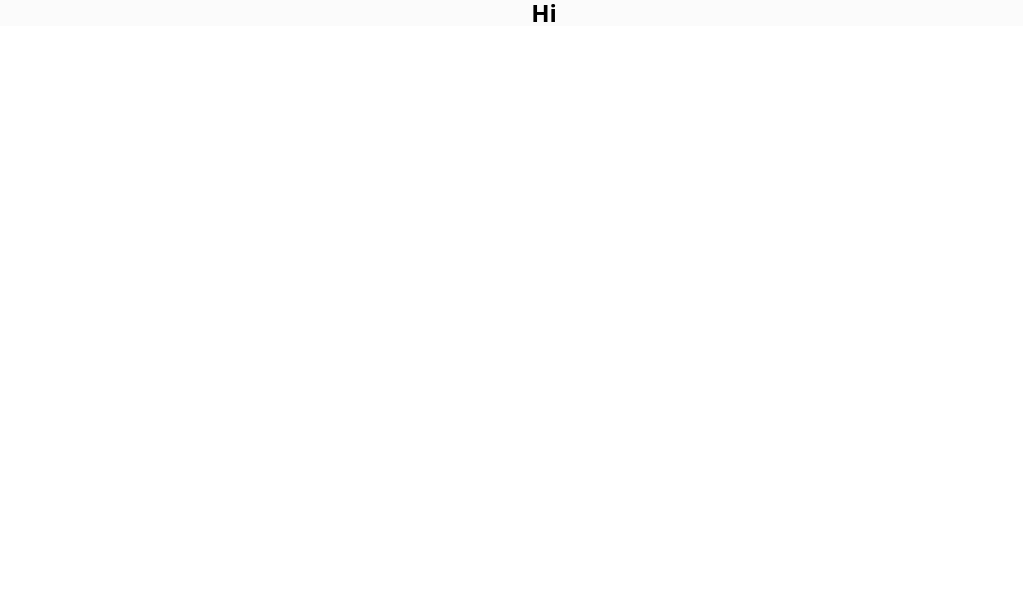
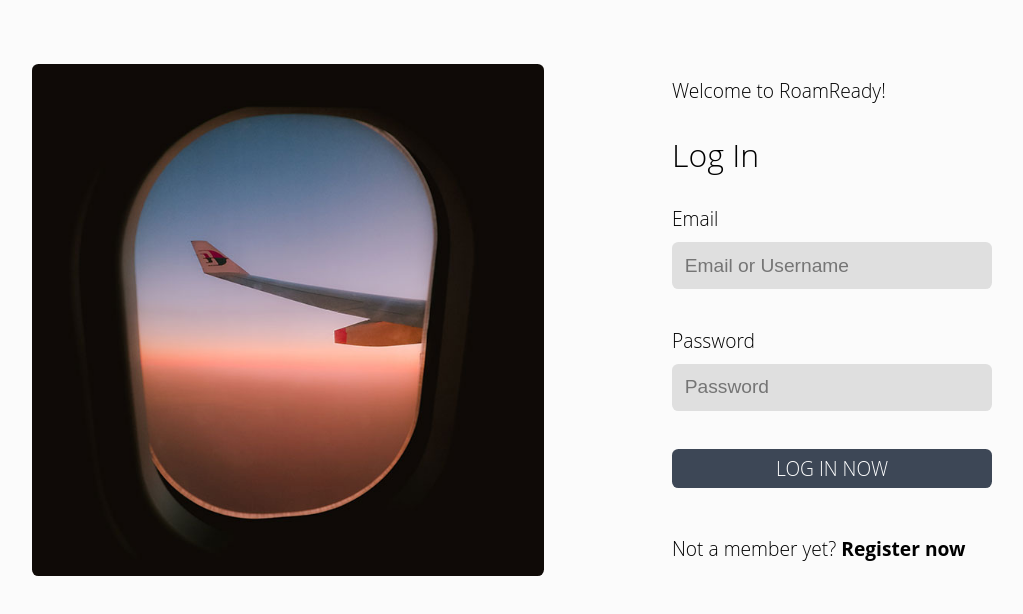
Before and after one commit to LupeCruz16/RoamReady, a React (Create React App) app in the folder roam-ready/: page /Login in a window 1280 px wide. Shown: the top 614 px of the page, without its empty margins (96-1119 px from the left). Built offline with nearby package versions, Linux system fonts and the light colour scheme.

Commit message:
Login Page Completed, button has to lead somewhere though

```diff
--- /dev/null
+++ b/roam-ready/src/components/InputField.js
@@ -0,0 +1,19 @@
+function InputField ({ inputHeader, placeHolderText }) {
+    const inputFieldStyle = {
+        backgroundColor: 'var(--accent-100)',
+        width: '25vw',
+        padding: '1vw',
+        border: 'none',
+        borderRadius: '0.5vw'
+    };
+
+    return (
+        <div className = "textSizeS textAlign-Left">
+            <div>{ inputHeader }</div>
+            <div className = "paddingXS"></div>
+            <input type="text" placeholder= { placeHolderText } className = "textSizeS" style = { inputFieldStyle }/>
+        </div>
+    );
+}
+
+export default InputField;
--- a/roam-ready/src/globalCSS/constants.css
+++ b/roam-ready/src/globalCSS/constants.css
@@ -3,6 +3,7 @@
     --primary-100: #823A55;
     --primary-200: #A1ACBD;
     --primary-300: #BA6C86;
+    --accent-100: #dfdfdf;
     --text-100: #000000;
     --text-200: #ffffff;
     --bg-100: #FBFBFB;
--- a/roam-ready/src/pages/Home/css/recommendations.css
+++ b/roam-ready/src/pages/Home/css/recommendations.css
@@ -46,19 +46,6 @@
   bottom: 0;
 }
 
-  .overlayButton {
-    padding: 10px 20px;
-    border: none;
-    background-color: #fff;
-    color: #000;
-    cursor: pointer;
-    transition: background-color 0.3s;
+.recommendation:hover .overlay {
+  opacity: 1;
 }
-
-  .overlayButton:hover {
-    background-color: #ddd; /* Button color changes on hover */
-  }
-
-  .recommendation:hover .overlay {
-    opacity: 1; /* Overlay becomes visible when recommendation is hovered */
-  }
--- a/roam-ready/src/pages/Home/js/Footer.js
+++ b/roam-ready/src/pages/Home/js/Footer.js
@@ -33,11 +33,7 @@ function Footer () {
                             <div className = "footerColumnLast">
                                 <div className = "textSizeS">Save your travel inspirations</div>
                                 <div className = "paddingS"></div>
-                                <XSmallButton
-                                href = 'somewhere.com'
-                                buttonText= 'Sign Up'
-                                backgroundColor= 'var(--primary-100)'
-                                />
+                                <XSmallButton href = 'somewhere.com' buttonText= 'Sign Up' backgroundColor= 'var(--primary-100)' />
                             </div>
                         </div>
                     </div>
--- a/roam-ready/src/pages/Home/js/HeroSection.js
+++ b/roam-ready/src/pages/Home/js/HeroSection.js
@@ -12,11 +12,7 @@ function HeroSection () {
                                 Randomize your next travel getaway
                             </div>
                             <div className = "paddingS"></div>
-                            <SmallButton
-                            href = 'somewhere.com'
-                            buttonText = 'Get Started'
-                            backgroundColor = 'var(--primary-100)'
-                            />
+                            <SmallButton href = 'somewhere.com' buttonText = 'Get Started' backgroundColor = 'var(--primary-100)' />
                         </div>
                     </div>
                 </div>
--- a/roam-ready/src/pages/Login/Login.js
+++ b/roam-ready/src/pages/Login/Login.js
@@ -1,11 +1,31 @@
 import './login.css'
+import LoginPlane from '../../assets/images/loginPlane.jpg'
+import InputField from './../../components/InputField.js'
+import SmallButton from './../../components/Buttons/SmallButton.js'
 
 function Login () {
     return (
         <div className = "loginSection">
             <div className = "paddingGlobal">
                 <div className = "largeContainer">
-                    <h2>Hi</h2>
+                    <div className = "paddingSection-M">
+                        <div className = "loginContent">
+                            <img src = {LoginPlane} className = "loginPlaneImg" loading = "lazy" alt = "Plane"/>
+                            <div className = "login">
+                                <div className = "textSizeS textAlign-Left">Welcome to RoamReady!</div>
+                                <div className = "textSizeM textAlign-Left">Log In</div>
+                                <InputField inputHeader = "Email" placeHolderText = "Email or Username"/>
+                                <InputField inputHeader = "Password" placeHolderText = "Password"/>
+                                <div className = "loginButton">
+                                    <SmallButton href = "tbd.com" buttonText = "LOG IN NOW" backgroundColor = 'var(--bg-200)'/>
+                                </div>
+                                <div>
+                                    <div className = "paddingXS"></div>
+                                    <div className = "textSizeS textAlign-Left">Not a member yet? <strong>Register now</strong></div>
+                                </div>
+                            </div>
+                        </div>
+                    </div>
                 </div>
             </div>
         </div>
--- a/roam-ready/src/pages/Login/login.css
+++ b/roam-ready/src/pages/Login/login.css
@@ -0,0 +1,31 @@
+.loginSection {
+    width: 100%;
+    height: 100vh;
+}
+
+.loginContent {
+    display: flex;
+    flex-direction: row;
+    align-items: center;
+    justify-content: center;
+    gap: 10vw;
+}
+
+.loginPlaneImg {
+    object-fit: cover;
+    width: 40vw;
+    height: 40vw;
+    border-radius: 0.5vw;
+}
+
+.login {
+    width: 100%;
+    display: flex;
+    flex-direction: column;
+    gap: 3vw;
+}
+
+.loginButton {
+    width: 25vw;
+    display: grid;
+}
```
Also changed, not shown: roam-ready/src/pages/Home/js/Recommendations.js (+2 -10 lines), roam-ready/src/assets/images/loginPlane.jpg (added). Lines whose indentation alone changed are shown as unchanged.
